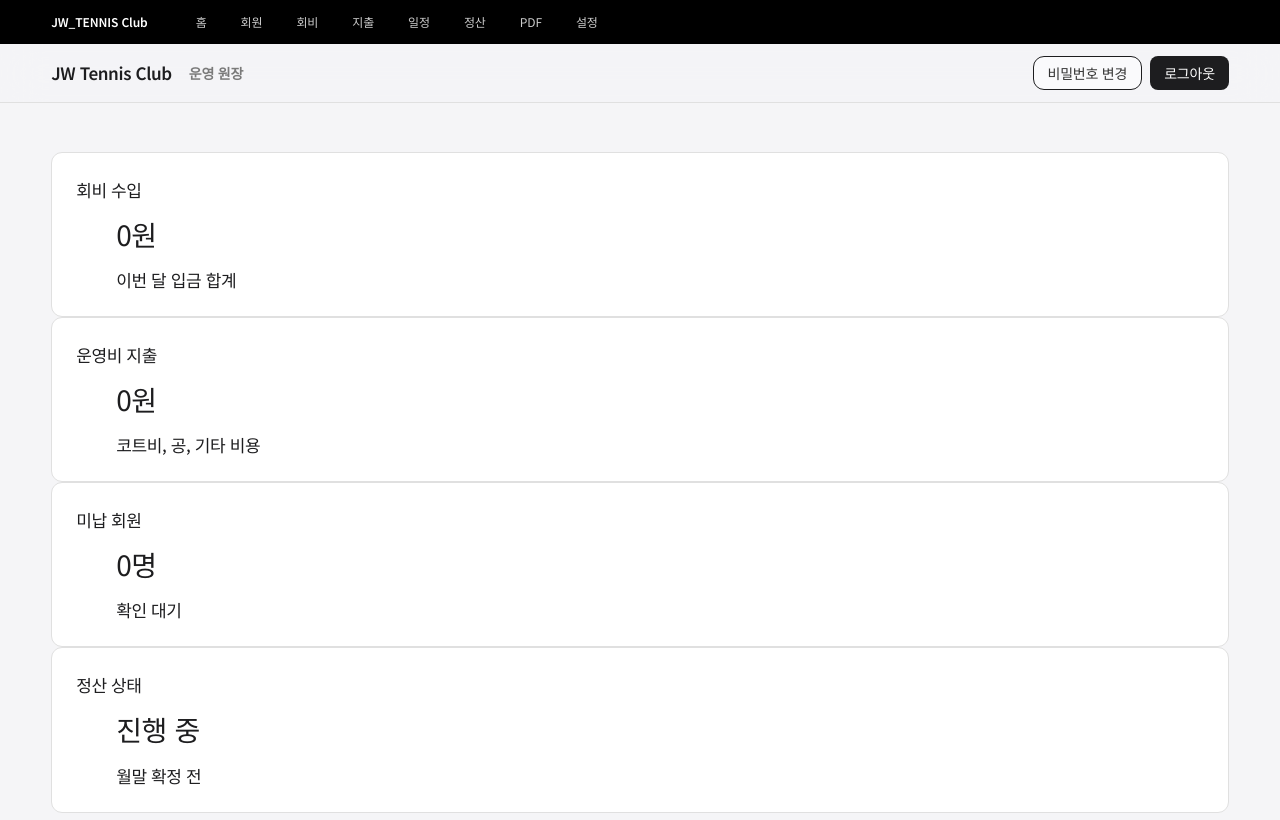
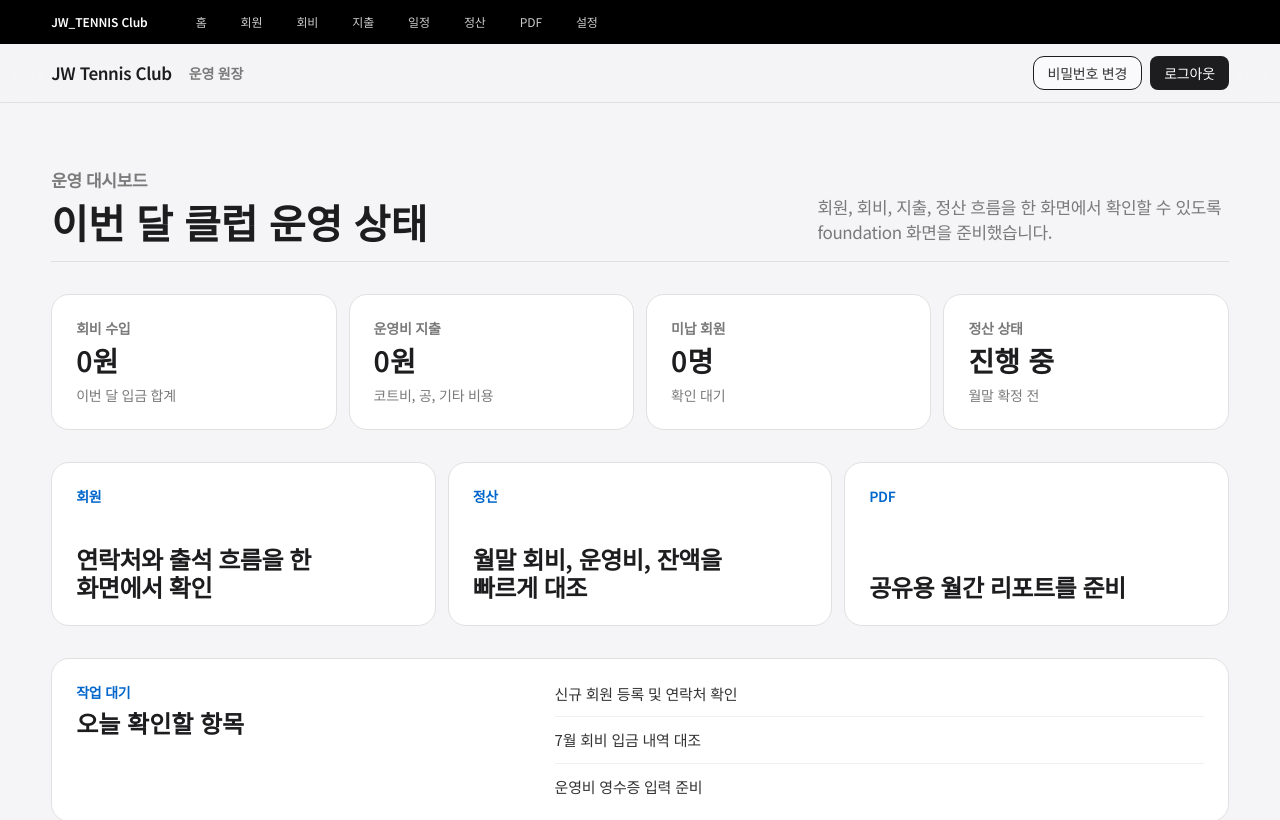
Before and after one commit to divclasssg/jwtennisclub, a Next.js app: page /dashboard in a window 1280 px wide. Shown: the top 820 px of the page. Built offline with nearby package versions, Linux system fonts and the light colour scheme; no server answers.

Commit message:
Complete foundation UI refresh

```diff
--- a/src/app/(app)/dashboard/page.module.scss
+++ b/src/app/(app)/dashboard/page.module.scss
@@ -2,32 +2,88 @@
 
 .dashboard-page {
   display: grid;
+  gap: var(--section-gap);
+}
+
+.dashboard-header {
+  display: grid;
+  grid-template-columns: minmax(0, 1fr) minmax(var(--dashboard-side-column-min), 0.56fr);
   gap: var(--spacing-xl);
+  align-items: end;
+  padding: var(--spacing-xl) 0 var(--spacing-md);
+  border-bottom: var(--hairline-width) solid var(--hairline);
+
+  h1 {
+    margin: var(--spacing-xs) 0 0;
+    color: var(--ink);
+    font-family: var(--font-display);
+    font-size: var(--font-size-display-lg);
+    font-weight: var(--font-weight-semibold);
+    line-height: var(--line-height-display-lg);
+    letter-spacing: var(--letter-spacing-display-lg);
+  }
+
+  p {
+    margin: 0;
+    color: var(--ink-muted-48);
+    font-size: var(--font-size-body);
+    line-height: var(--line-height-body);
+    letter-spacing: var(--letter-spacing-body);
+  }
+}
+
+.dashboard-kicker {
+  color: var(--action-blue);
+  font-size: var(--font-size-caption);
+  font-weight: var(--font-weight-semibold);
+  line-height: var(--line-height-caption-strong);
+  letter-spacing: var(--letter-spacing-caption);
 }
 
 .dashboard-metrics {
+  display: grid;
+  grid-template-columns: repeat(4, minmax(0, 1fr));
   gap: var(--spacing-sm);
+  margin: 0;
 }
 
 .dashboard-metric-card,
 .dashboard-panel,
 .dashboard-utility-card {
   border: var(--hairline-width) solid var(--hairline);
-  border-radius: var(--rounded-md);
+  border-radius: var(--rounded-lg);
   background: var(--canvas);
 }
 
 .dashboard-metric-card {
+  display: grid;
+  gap: var(--spacing-xs);
   padding: var(--spacing-lg);
 }
 
+.dashboard-metric-label {
+  color: var(--ink-muted-48);
+  font-size: var(--font-size-caption);
+  font-weight: var(--font-weight-semibold);
+  line-height: var(--line-height-caption-strong);
+  letter-spacing: var(--letter-spacing-caption);
+}
+
 .dashboard-metric-value {
-  margin-top: var(--spacing-sm);
+  margin: 0;
+  color: var(--ink);
   font-size: var(--font-size-lead);
+  font-weight: var(--font-weight-semibold);
+  line-height: var(--line-height-lead);
+  letter-spacing: var(--letter-spacing-lead);
 }
 
 .dashboard-metric-note {
-  margin-top: var(--spacing-sm);
+  margin: 0;
+  color: var(--ink-muted-48);
+  font-size: var(--font-size-caption);
+  line-height: var(--line-height-caption);
+  letter-spacing: var(--letter-spacing-caption);
 }
 
 .dashboard-utility-grid {
@@ -42,6 +98,17 @@
   min-height: var(--dashboard-card-min-height);
   padding: var(--spacing-lg);
   color: var(--ink);
+  transition:
+    border-color var(--motion-duration-fast) ease,
+    color var(--motion-duration-fast) ease;
+
+  &:hover {
+    border-color: var(--action-blue);
+  }
+
+  &:active {
+    transform: scale(var(--active-scale-subtle));
+  }
 
   span {
     color: var(--action-blue);
@@ -61,31 +128,82 @@
 }
 
 .dashboard-panel {
+  display: grid;
+  grid-template-columns: minmax(0, 0.7fr) minmax(var(--dashboard-side-column-min), 1fr);
+  align-items: start;
   gap: var(--spacing-lg);
   padding: var(--spacing-lg);
 
   h2 {
     margin: var(--spacing-xs) 0 0;
     font-size: var(--font-size-lead-airy);
+    font-weight: var(--font-weight-semibold);
+    line-height: var(--line-height-lead);
+    letter-spacing: var(--letter-spacing-lead-airy);
   }
 }
 
+.dashboard-panel-label {
+  margin: 0;
+  color: var(--action-blue);
+  font-size: var(--font-size-caption);
+  font-weight: var(--font-weight-semibold);
+  line-height: var(--line-height-caption-strong);
+  letter-spacing: var(--letter-spacing-caption);
+}
+
 .dashboard-queue {
+  display: grid;
   gap: var(--spacing-sm);
+  margin: 0;
+  padding: 0;
+  color: var(--ink-muted-80);
   font-size: var(--dashboard-queue-size);
+  line-height: var(--line-height-caption);
+  letter-spacing: var(--letter-spacing-caption);
+  list-style: none;
 
   li {
     padding-bottom: var(--spacing-sm);
+    border-bottom: var(--hairline-width) solid var(--divider-soft);
+
+    &:last-child {
+      padding-bottom: 0;
+      border-bottom: 0;
+    }
   }
 }
 
 @media (max-width: bp.$breakpoint-tablet-landscape) {
+  .dashboard-header,
+  .dashboard-panel {
+    grid-template-columns: 1fr;
+  }
+
+  .dashboard-metrics {
+    grid-template-columns: repeat(2, minmax(0, 1fr));
+  }
+
   .dashboard-utility-grid {
     grid-template-columns: 1fr;
   }
 }
 
 @media (max-width: bp.$breakpoint-phone) {
+  .dashboard-header {
+    padding-top: var(--spacing-lg);
+
+    h1 {
+      font-size: var(--font-size-display-md);
+      line-height: var(--line-height-display-lg);
+      letter-spacing: var(--letter-spacing-display-md);
+    }
+  }
+
+  .dashboard-metrics {
+    grid-template-columns: 1fr;
+  }
+
   .dashboard-metric-value {
     font-size: var(--font-size-lead-airy);
   }
--- a/src/app/(app)/dashboard/page.tsx
+++ b/src/app/(app)/dashboard/page.tsx
@@ -1,4 +1,6 @@
 import styles from "./page.module.scss";
+
+import Link from "next/link";
 
 const metrics = [
   { label: "회비 수입", value: "0원", note: "이번 달 입금 합계" },
@@ -28,6 +30,17 @@ const utilityItems = [
 export default function DashboardPage() {
   return (
     <section className={styles["dashboard-page"]}>
+      <header className={styles["dashboard-header"]}>
+        <div>
+          <p className={styles["dashboard-kicker"]}>운영 대시보드</p>
+          <h1>이번 달 클럽 운영 상태</h1>
+        </div>
+        <p>
+          회원, 회비, 지출, 정산 흐름을 한 화면에서 확인할 수 있도록
+          foundation 화면을 준비했습니다.
+        </p>
+      </header>
+
       <section aria-label="월간 운영 지표">
         <dl className={styles["dashboard-metrics"]}>
           {metrics.map((metric) => (
@@ -48,14 +61,14 @@ export default function DashboardPage() {
 
       <section className={styles["dashboard-utility-grid"]}>
         {utilityItems.map((item) => (
-          <a
+          <Link
             className={styles["dashboard-utility-card"]}
             href={item.href}
             key={item.href}
           >
             <span>{item.label}</span>
             <strong>{item.title}</strong>
-          </a>
+          </Link>
         ))}
       </section>
 
--- a/src/app/globals.scss
+++ b/src/app/globals.scss
@@ -108,7 +108,10 @@
   --floating-sticky-bar-padding: 12px 32px;
   --footer-padding: 64px;
   --login-panel-width: 420px;
+  --section-gap: var(--spacing-xl);
+  --motion-duration-fast: 160ms;
   --dashboard-card-min-height: 164px;
+  --dashboard-side-column-min: 280px;
   --dashboard-utility-title-max-width: 260px;
   --dashboard-utility-title-line-height: 1.16;
   --dashboard-utility-title-letter-spacing: -0.02em;
```
Also changed, not shown: src/app/(app)/settings/password/page.module.scss (+4 -3 lines), src/app/(auth)/login/login.module.scss (+6 -6 lines), 2 other files (tests, documents, lock files or other folders).
